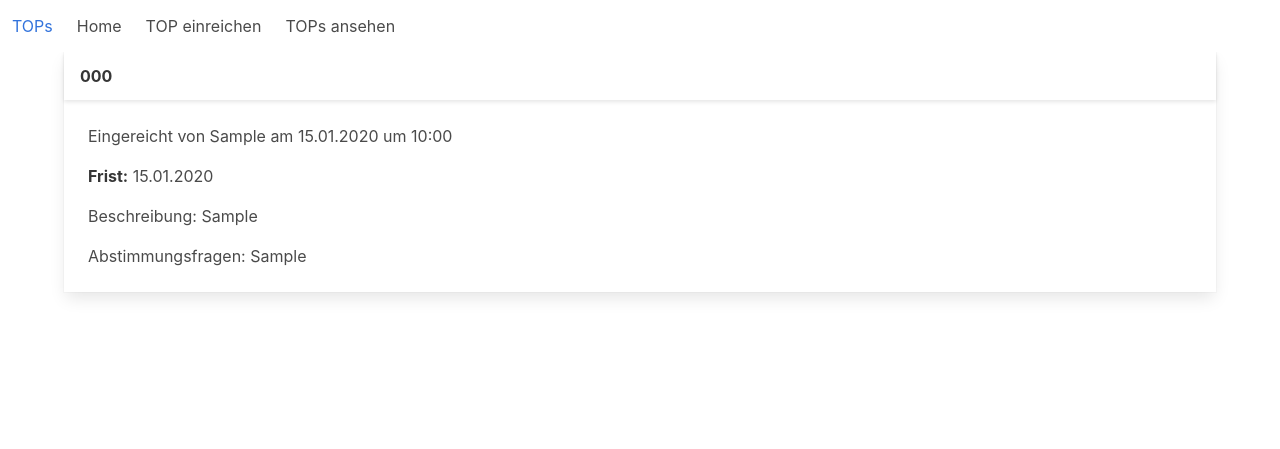
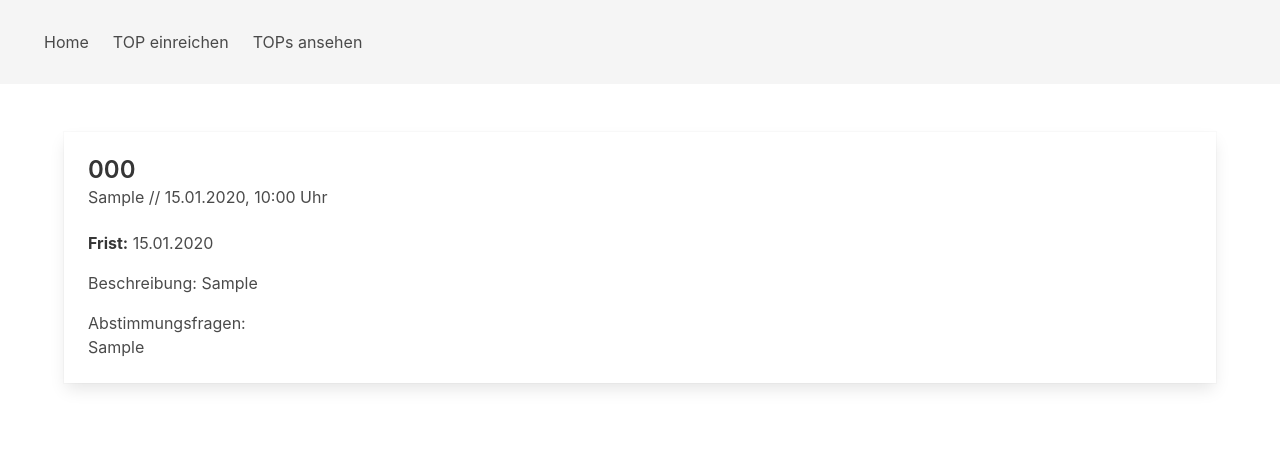
Before and after one commit to wolfskaempf/tops, a Flask app: page /tops/list in a window 1280 px wide. Shown: the top 449 px of the page. Run offline with Flask 2, Linux system fonts and the light colour scheme; tables that the repository leaves empty hold one stand-in row (values such as "Sample post").

Commit message:
update layout

```diff
--- a/app/routes.py
+++ b/app/routes.py
@@ -1,5 +1,6 @@
+from datetime import datetime, timedelta
 from flask import render_template, flash, redirect, url_for
-from datetime import datetime, timedelta
+from sqlalchemy import desc
 from app import app, db
 from app.forms import CreateTopForm
 from app.models import Top
@@ -28,5 +29,5 @@ def tops_create():
 
 @app.route('/tops/list')
 def tops_list():
-    tops = Top.query.all()
+    tops = Top.query.order_by(desc(Top.eingereicht_am)).all()
     return render_template('tops/list.html', tops=tops)
--- /dev/null
+++ b/app/static/js/navbar.js
@@ -0,0 +1,25 @@
+document.addEventListener('DOMContentLoaded', () => {
+
+    // Get all "navbar-burger" elements
+    const $navbarBurgers = Array.prototype.slice.call(document.querySelectorAll('.navbar-burger'), 0);
+
+    // Check if there are any navbar burgers
+    if ($navbarBurgers.length > 0) {
+
+        // Add a click event on each of them
+        $navbarBurgers.forEach(el => {
+            el.addEventListener('click', () => {
+
+                // Get the target from the "data-target" attribute
+                const target = el.dataset.target;
+                const $target = document.getElementById(target);
+
+                // Toggle the "is-active" class on both the "navbar-burger" and the "navbar-menu"
+                el.classList.toggle('is-active');
+                $target.classList.toggle('is-active');
+
+            });
+        });
+    }
+
+});
--- a/app/templates/base.html
+++ b/app/templates/base.html
@@ -3,22 +3,29 @@
 <head>
     {% block head %}
         <meta name="viewport" content="width=device-width, initial-scale=1">
+        {% block styles %}
             <link rel="stylesheet" href="{{ url_for('static', filename='css/bulma.css') }}">
+        {% endblock %}
+        <script src="{{ url_for('static', filename='js/navbar.js') }}"></script>
         <title>{% block title %}{% endblock %} : tops</title>
     {% endblock %}
 </head>
 <body>
 {% include "navbar.html" %}
-<div class="container">
+
 {% with messages = get_flashed_messages() %}
     {% if messages %}
+        <section class="section">
+            <div class="container">
                 {% for message in messages %}
                     <div class="notification is-success">
                         {{ message }}
                     </div>
+                    </section>
                 {% endfor %}
     {% endif %}
 {% endwith %}
+
 
 </div>
 {% block content %}{% endblock %}
--- a/app/templates/navbar.html
+++ b/app/templates/navbar.html
@@ -1,11 +1,11 @@
-<nav class="navbar" role="navigation" aria-label="main navigation">
+<nav class="navbar is-light is-spaced" role="navigation" aria-label="main navigation">
     <div class="navbar-brand">
-        <a class="navbar-item" href="/">
+        <a class="navbar-item is-hidden-desktop" href="/">
             TOPs
         </a>
 
         <a role="button" class="navbar-burger burger" aria-label="menu" aria-expanded="false"
-           data-target="navbarBasicExample">
+           data-target="navbar">
             <span aria-hidden="true"></span>
             <span aria-hidden="true"></span>
             <span aria-hidden="true"></span>
--- a/app/templates/tops/create.html
+++ b/app/templates/tops/create.html
@@ -1,6 +1,7 @@
 {% extends "base.html" %}
 {% block title %}TOP einreichen{% endblock %}
 {% block content %}
+    <section class="section">
         <div class="container">
             <form action="" method="post">
                 {{ form.hidden_tag() }}
@@ -64,5 +65,6 @@
 
             </form>
         </div>
+    </section>
 
 {% endblock %}
--- a/app/templates/tops/list.html
+++ b/app/templates/tops/list.html
@@ -1,19 +1,32 @@
 {% extends "base.html" %}
 {% block title %}TOPs ansehen{% endblock %}
+{% block styles %}
+    {{ super() }}
+    <style>
+        .preserves-whitespace {
+            white-space: pre-wrap;
+        }
+    </style>
+{% endblock %}
 {% block content %}
-    <div class="container">
+    <div class="section">
         {% for top in tops %}
+            <div class="container" style="margin-bottom: 1.2em;">
                 <div class="card">
-                <header class="card-header">
-                    <p class="card-header-title">
+                    <div class="card-content">
+                        <div class="media">
+                            <div class="media-content">
+                                <p class="title is-4">
                                     {{ top.titel }}
                                 </p>
-                </header>
-                <div class="card-content">
+                                <p class="subtitle is-6">{{ top.eingereicht_von }} //
+                                    <time datetime="{{ top.eingereicht_am.strftime('%Y-%m-%d') }}">{{ top.eingereicht_am.strftime('%d.%m.%Y, %H:%M') }}</time>
+                                    Uhr
+                                </p>
+                            </div>
+                        </div>
                         <div class="content">
-                        <p>Eingereicht von {{ top.eingereicht_von }} am
-                            <time datetime="{{ top.eingereicht_am.strftime('%Y-%m-%d') }}">{{ top.eingereicht_am.strftime('%d.%m.%Y um %H:%M') }}</time>
-                        </p>
+
                             {% if top.frist %}
                                 <p><strong>Frist:</strong>
                                     <time datetime="{{ top.frist.strftime('%Y-%m-%d') }}">{{ top.frist.strftime('%d.%m.%Y') }}</time>
@@ -22,15 +35,16 @@
                                 <p>Es gibt keine Frist.</p>
                             {% endif %}
                             {% if top.beschreibung %}
-                            <p>Beschreibung: {{ top.beschreibung }}</p>
+                                <p class="preserves-whitespace">Beschreibung: {{ top.beschreibung }}</p>
                             {% else %}
                                 <p>Es wurde keine Beschreibung eingereicht.</p>
                             {% endif %}
                             {% if top.abstimmungsfragen %}
-                            <p>Abstimmungsfragen: {{ top.abstimmungsfragen }}</p>
+                                <p class="preserves-whitespace">Abstimmungsfragen: <br>{{ top.abstimmungsfragen }}</p>
                             {% else %}
                                 <p>Es wurden keine Abstimmunsfragen eingereicht.</p>
                             {% endif %}
+                        </div>
                     </div>
                 </div>
             </div>
```
Also changed, not shown: app/templates/index.html (+18 -4 lines). Lines whose indentation alone changed are shown as unchanged.
